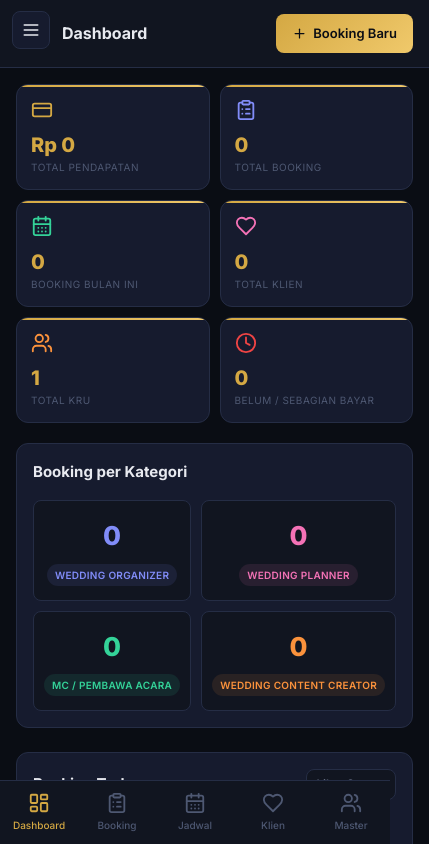
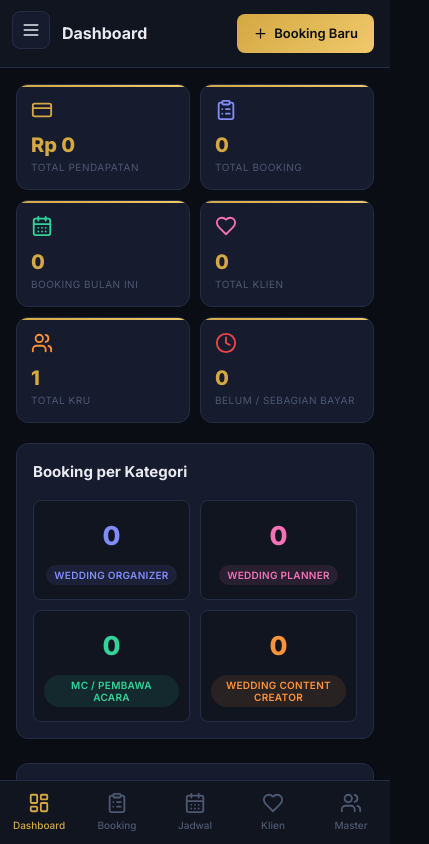
Before and after one commit to muhammad-seman/barudak-agency, a Next.js app: page / in a window 390 px wide. Shown: the top 844 px of the page, 429 px wide, since content can reach past the window. Built offline with nearby package versions, Linux system fonts and the light colour scheme.

Commit message:
fix: resolve horizontal scrolling and layout overflow on mobile screens

```diff
--- a/app/bookings/new/page.js
+++ b/app/bookings/new/page.js
@@ -231,7 +231,7 @@ export default function BookingFormPage() {
                         />
                         <input
                           className="input"
-                          style={{ width: 180 }}
+                          style={{ minWidth: 90, flex: '0 1 140px' }}
                           type="number"
                           placeholder="Nominal"
                           value={item.amount}
@@ -323,7 +323,7 @@ export default function BookingFormPage() {
                             {isChecked && (
                               <input
                                 className="input"
-                                style={{ width: 160, padding: '4px 10px', fontSize: 12.5 }}
+                                style={{ flex: 1, maxWidth: 160, padding: '4px 10px', fontSize: 12.5 }}
                                 placeholder="Peran di job ini..."
                                 value={assignment?.jobRole || ''}
                                 onChange={(e) => handleCrewRoleChange(c.id, e.target.value)}
--- a/app/bookings/page.js
+++ b/app/bookings/page.js
@@ -4,7 +4,7 @@ import Sidebar from '@/components/Sidebar';
 import Link from 'next/link';
 import {
   LuPlus, LuMessageCircle, LuPencil, LuTrash2,
-  LuCheckCircle2, LuCircleDot, LuXCircle, LuClipboardList,
+  LuCircleCheck, LuCircleDot, LuCircleX, LuClipboardList,
 } from 'react-icons/lu';
 
 const CATEGORIES = [
@@ -20,9 +20,9 @@ function formatRupiah(num) {
 
 function PaymentBadge({ status, nominalDibayar }) {
   const map = {
-    paid: ['paid', <><LuCheckCircle2 size={10} /> Lunas</>],
+    paid: ['paid', <><LuCircleCheck size={10} /> Lunas</>],
     partial: ['partial', <><LuCircleDot size={10} /> Sebagian ({formatRupiah(nominalDibayar)})</>],
-    unpaid: ['unpaid', <><LuXCircle size={10} /> Belum Bayar</>],
+    unpaid: ['unpaid', <><LuCircleX size={10} /> Belum Bayar</>],
   };
   const [cls, label] = map[status] || map.unpaid;
   return <span className={`badge badge-${cls}`}>{label}</span>;
--- a/app/globals.css
+++ b/app/globals.css
@@ -41,12 +41,17 @@
 }
 
 * { margin: 0; padding: 0; box-sizing: border-box; }
-html, body { height: 100%; font-family: 'Inter', sans-serif; background: var(--bg-primary); color: var(--text-primary); font-size: 14px; line-height: 1.6; }
+html, body {
+  height: 100%; font-family: 'Inter', sans-serif;
+  background: var(--bg-primary); color: var(--text-primary);
+  font-size: 14px; line-height: 1.6;
+  overflow-x: hidden; width: 100%;
+}
 
 /* ═══════════════════════════════════════
    LAYOUT — Mobile First
 ═══════════════════════════════════════ */
-.layout { display: flex; min-height: 100vh; }
+.layout { display: flex; min-height: 100vh; width: 100%; overflow-x: hidden; }
 
 /* ── Sidebar (desktop only) ── */
 .sidebar {
@@ -92,6 +97,8 @@ html, body { height: 100%; font-family: 'Inter', sans-serif; background: var(--b
 /* ── Main content ── */
 .main {
   flex: 1;
+  min-width: 0; /* CRITICAL for flex item shrinking */
+  width: 100%;
   min-height: 100vh;
   display: flex;
   flex-direction: column;
@@ -105,7 +112,6 @@ html, body { height: 100%; font-family: 'Inter', sans-serif; background: var(--b
   }
 }
 
-/* ── Topbar ── */
 .topbar {
   background: var(--bg-secondary);
   border-bottom: 1px solid var(--border);
@@ -122,8 +128,9 @@ html, body { height: 100%; font-family: 'Inter', sans-serif; background: var(--b
   .topbar { padding: 16px 28px; } /* hamburger hidden, no extra left padding needed */
 }
 
-.topbar-title { font-size: 16px; font-weight: 700; color: var(--text-primary); }
-.topbar-sub { font-size: 11px; color: var(--text-muted); margin-top: 1px; display: none; }
+.topbar > div:first-child { flex: 1; min-width: 0; }
+.topbar-title { font-size: 16px; font-weight: 700; color: var(--text-primary); white-space: nowrap; overflow: hidden; text-overflow: ellipsis; }
+.topbar-sub { font-size: 11px; color: var(--text-muted); margin-top: 1px; display: none; white-space: nowrap; overflow: hidden; text-overflow: ellipsis; }
 
 @media (min-width: 480px) {
   .topbar-title { font-size: 18px; }
@@ -279,11 +286,11 @@ html, body { height: 100%; font-family: 'Inter', sans-serif; background: var(--b
    BADGES
 ═══════════════════════════════════════ */
 .badge {
-  display: inline-flex; align-items: center; gap: 4px;
-  padding: 3px 8px; border-radius: 100px;
+  display: inline-flex; align-items: center; gap: 4px; justify-content: center;
+  padding: 4px 8px; border-radius: 100px;
   font-size: 10px; font-weight: 600;
   text-transform: uppercase; letter-spacing: 0.3px;
-  white-space: nowrap;
+  white-space: normal; line-height: 1.2; text-align: center;
 }
 
 @media (min-width: 480px) { .badge { font-size: 11px; padding: 3px 10px; } }
--- a/app/login/page.js
+++ b/app/login/page.js
@@ -4,7 +4,7 @@ import { useSearchParams } from 'next/navigation';
 import { Suspense } from 'react';
 import Image from 'next/image';
 import {
-  LuUser, LuLock, LuEye, LuEyeOff, LuAlertCircle, LuLogIn
+  LuUser, LuLock, LuEye, LuEyeOff, LuCircleAlert, LuLogIn
 } from 'react-icons/lu';
 
 function LoginForm() {
@@ -137,7 +137,7 @@ function LoginForm() {
                 background: 'var(--red-bg)', border: '1px solid rgba(239,68,68,0.2)',
                 borderRadius: 8, padding: '10px 14px', color: 'var(--red)', fontSize: 13,
               }}>
-                <LuAlertCircle size={15} style={{ flexShrink: 0 }} />
+                <LuCircleAlert size={15} style={{ flexShrink: 0 }} />
                 {error}
               </div>
             )}
--- a/app/page.js
+++ b/app/page.js
@@ -5,7 +5,7 @@ import Link from 'next/link';
 import {
   LuCreditCard, LuClipboardList, LuCalendarDays, LuHeart,
   LuUsers, LuClock, LuPlus, LuMessageCircle,
-  LuCheckCircle2, LuCircleDot, LuXCircle,
+  LuCircleCheck, LuCircleDot, LuCircleX,
 } from 'react-icons/lu';
 
 const CATEGORY_LABEL = {
@@ -21,9 +21,9 @@ function formatRupiah(num) {
 
 function PaymentBadge({ status }) {
   const map = {
-    paid: ['paid', <><LuCheckCircle2 size={10} /> Lunas</>],
+    paid: ['paid', <><LuCircleCheck size={10} /> Lunas</>],
     partial: ['partial', <><LuCircleDot size={10} /> Sebagian</>],
-    unpaid: ['unpaid', <><LuXCircle size={10} /> Belum Bayar</>],
+    unpaid: ['unpaid', <><LuCircleX size={10} /> Belum Bayar</>],
   };
   const [cls, label] = map[status] || map.unpaid;
   return <span className={`badge badge-${cls}`}>{label}</span>;
--- a/app/tasks/page.js
+++ b/app/tasks/page.js
@@ -4,7 +4,7 @@ import Sidebar from '@/components/Sidebar';
 import Link from 'next/link';
 import {
   LuMessageCircle, LuMapPin, LuStickyNote, LuPlus, LuPencil,
-  LuCheckCircle2, LuCircleDot, LuXCircle, LuCalendarDays,
+  LuCircleCheck, LuCircleDot, LuCircleX, LuCalendarDays,
 } from 'react-icons/lu';
 
 const CATEGORY_LABEL = {
@@ -20,9 +20,9 @@ function formatRupiah(num) {
 
 function PaymentBadge({ status, nominalDibayar }) {
   const map = {
-    paid: ['paid', <><LuCheckCircle2 size={10} /> Lunas</>],
+    paid: ['paid', <><LuCircleCheck size={10} /> Lunas</>],
     partial: ['partial', <><LuCircleDot size={10} /> Sebagian · {formatRupiah(nominalDibayar)}</>],
-    unpaid: ['unpaid', <><LuXCircle size={10} /> Belum Bayar</>],
+    unpaid: ['unpaid', <><LuCircleX size={10} /> Belum Bayar</>],
   };
   const [cls, label] = map[status] || map.unpaid;
   return <span className={`badge badge-${cls}`}>{label}</span>;
```
